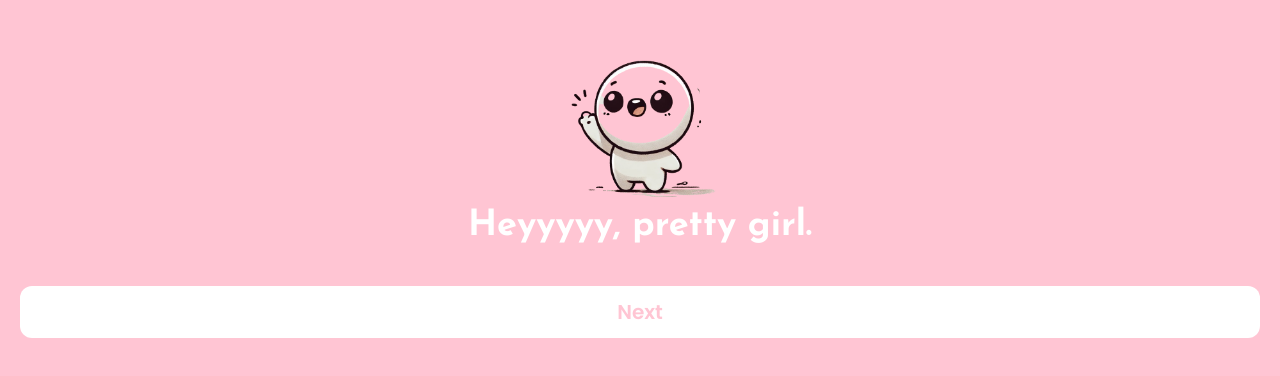
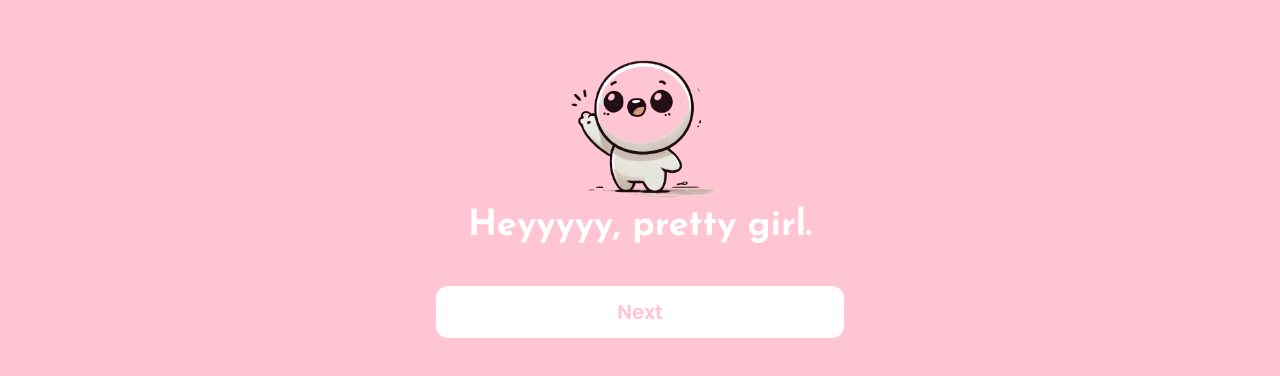
Before and after one commit to tom-maghanga/heyyyyy-pretty-girl-copy, a React (Vite) app: page / in a window 1280 px wide. Shown: the part 208-584 px from the top of the page. Built offline with nearby package versions, Linux system fonts and the light colour scheme.

Commit message:
refactor App component layout for improved responsiveness

```diff
--- a/src/App.tsx
+++ b/src/App.tsx
@@ -69,7 +69,7 @@ hold your hands, and look into your pretty eyes.`,
           </div>
         </motion.div>
       )}
-      <div className="bg-[#FFC5D3] min-h-screen text-white p-5 flex flex-col items-center justify-center">
+      <div className="bg-[#FFC5D3] min-h-screen text-white p-5 flex flex-col items-center justify-center max-w-md mx-auto">
         <motion.img
           key={currentStep}
           initial={{ opacity: 0, y: 20 }}
```
